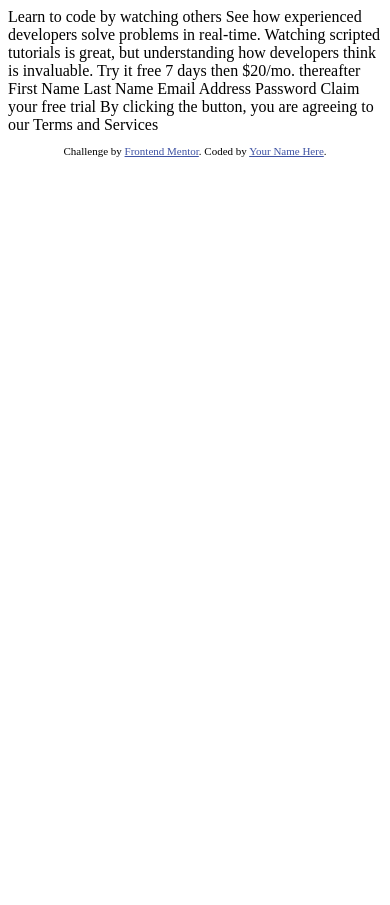
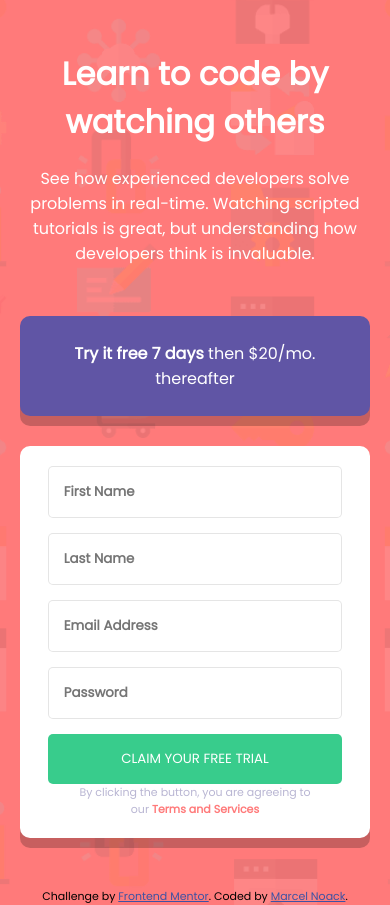
Before and after one commit to GitHubMarcelNoack/frontend-mentor-signup-intro, a plain HTML site: page index.html in a window 390 px wide. Before the commit the page ends 844 px from the top, so only its background shows below. Drawn offline with Linux system fonts and the light colour scheme.

Commit message:
finish mobile design

```diff
--- /dev/null
+++ b/css/style.css
@@ -0,0 +1,131 @@
+@import url('https://fonts.googleapis.com/css?family=Poppins&display=swap');
+
+:root {
+  --primary-red: hsl(0, 100%, 74%);
+  --primary-green: hsl(154, 59%, 51%);
+
+  --accent-blue: hsl(248, 32%, 49%);
+
+  --neutral-dark-blue: hsl(249, 10%, 26%);
+  --neutral-grayish-blue: hsl(246, 25%, 77%);
+}
+
+* {
+  box-sizing: border-box;
+  padding: 0;
+  margin: 0;
+  font-family: 'Poppins', sans-serif;
+}
+
+body {
+  overflow-y: scroll;
+}
+
+.container {
+  min-width: 375px;
+  width: 100%;
+  display: flex;
+  flex-direction: column;
+  justify-content: center;
+  align-items: center;
+  background-image: url('/images/bg-intro-mobile.png');
+  background-size: cover;
+  background-repeat: no-repeat;
+  background-position: center;
+  background-color: var(--primary-red);
+  padding: 50px 20px 0 20px;
+}
+
+header {
+  width: 100%;
+  color: #fff;
+  text-align: center;
+  margin-bottom: 50px;
+}
+
+header p {
+  margin-top: 20px;
+  font-weight: 200;
+  font-size: 16px;
+}
+
+.secondary-info {
+  color: #fff;
+  background-color: var(--accent-blue);
+  height: 80px;
+  padding: 50px;
+  display: flex;
+  justify-content: center;
+  align-items: center;
+  margin-bottom: 30px;
+}
+
+.secondary-info p {
+  text-align: center;
+}
+
+.secondary-info p > span {
+  font-weight: bold;
+}
+
+.form-container {
+  display: flex;
+  flex-direction: column;
+  justify-content: center;
+  align-items: center;
+  background-color: #fff;
+  padding: 20px;
+}
+
+.form {
+  display: flex;
+  flex-direction: column;
+  justify-content: center;
+  align-items: center;
+  width: 100%;
+}
+
+.form-control {
+  border: 1px solid rgba(0, 0, 0, 0.1);
+  padding: 15px;
+  font-weight: bold;
+  margin-bottom: 15px;
+  width: 95%;
+}
+
+.form-info {
+  text-align: center;
+  font-size: 11px;
+  width: 75%;
+  color: var(--neutral-grayish-blue);
+}
+
+.form-info span {
+  color: var(--primary-red);
+  font-weight: bold;
+}
+
+.bt-submit {
+  background-color: var(--primary-green);
+  padding: 15px;
+  color: #fff;
+  text-transform: uppercase;
+  border: none;
+  width: 95%;
+  cursor: pointer;
+}
+
+.bs-bot-10 {
+  box-shadow: 0 10px rgba(0, 0, 0, 0.22);
+}
+
+.br-10 {
+  border-radius: 10px;
+}
+
+.br-5 {
+  border-radius: 5px;
+}
+
+@media only screen and(min-width: 1440px) {
+}
--- a/index.html
+++ b/index.html
@@ -1,42 +1,62 @@
 <!DOCTYPE html>
 <html lang="en">
   <head>
-  <meta charset="UTF-8">
-  <meta name="viewport" content="width=device-width, initial-scale=1.0"> <!-- displays site properly based on user's device -->
+    <meta charset="UTF-8" />
+    <meta name="viewport" content="width=device-width, initial-scale=1.0" />
+    <!-- displays site properly based on user's device -->
 
-  <link rel="icon" type="image/png" sizes="32x32" href="./images/favicon-32x32.png">
+    <link rel="icon" type="image/png" sizes="32x32" href="./images/favicon-32x32.png" />
+
+    <link rel="stylesheet" href="/css/style.css" />
 
     <title>Frontend Mentor | Intro component with sign up form</title>
 
     <!-- Feel free to remove these styles or customise in your own stylesheet 👍 -->
     <style>
-    .attribution { font-size: 11px; text-align: center; }
-    .attribution a { color: hsl(228, 45%, 44%); }
+      .attribution {
+        font-size: 11px;
+        text-align: center;
+        margin-top: 50px;
+      }
+      .attribution a {
+        color: hsl(228, 45%, 44%);
+      }
     </style>
   </head>
   <body>
-
-  Learn to code by watching others
-
-  See how experienced developers solve problems in real-time. Watching scripted tutorials is great,
-  but understanding how developers think is invaluable.
-
-  Try it free 7 days then $20/mo. thereafter
-
-  First Name
-  Last Name
-  Email Address
-  Password
-
-  Claim your free trial
-
-  By clicking the button, you are agreeing to our Terms and Services
-
+    <div class="container">
+      <header>
+        <h1>Learn to code by watching others</h1>
+        <p>
+          See how experienced developers solve problems in real-time. Watching scripted tutorials is great, but
+          understanding how developers think is invaluable.
+        </p>
+      </header>
+      <main>
+        <div class="secondary-info bs-bot-10 br-10">
+          <p><span>Try it free 7 days</span> then $20/mo. thereafter</p>
+        </div>
+        <div class="form-container bs-bot-10 br-10">
+          <form class="form">
+            <input class="form-control br-5" type="text" placeholder="First Name" />
+            <input class="form-control br-5" type="text" placeholder="Last Name" />
+            <input class="form-control br-5" type="email" placeholder="Email Address" />
+            <input class="form-control br-5" type="password" placeholder="Password" />
+            <button class="bt-submit br-5">Claim Your Free Trial</button>
+          </form>
+          <p class="form-info">By clicking the button, you are agreeing to our <span>Terms and Services</span></p>
+        </div>
+      </main>
       <footer>
         <p class="attribution">
-      Challenge by <a href="https://www.frontendmentor.io?ref=challenge" target="_blank">Frontend Mentor</a>.
-      Coded by <a href="#">Your Name Here</a>.
+          Challenge by
+          <a
+            href="https://www.frontendmentor.io/challenges/intro-component-with-signup-form-5cf91bd49edda32581d28fd1"
+            target="_blank"
+            >Frontend Mentor</a
+          >. Coded by <a href="#">Marcel Noack</a>.
         </p>
       </footer>
+    </div>
   </body>
 </html>
```
Lines whose indentation alone changed are shown as unchanged.
